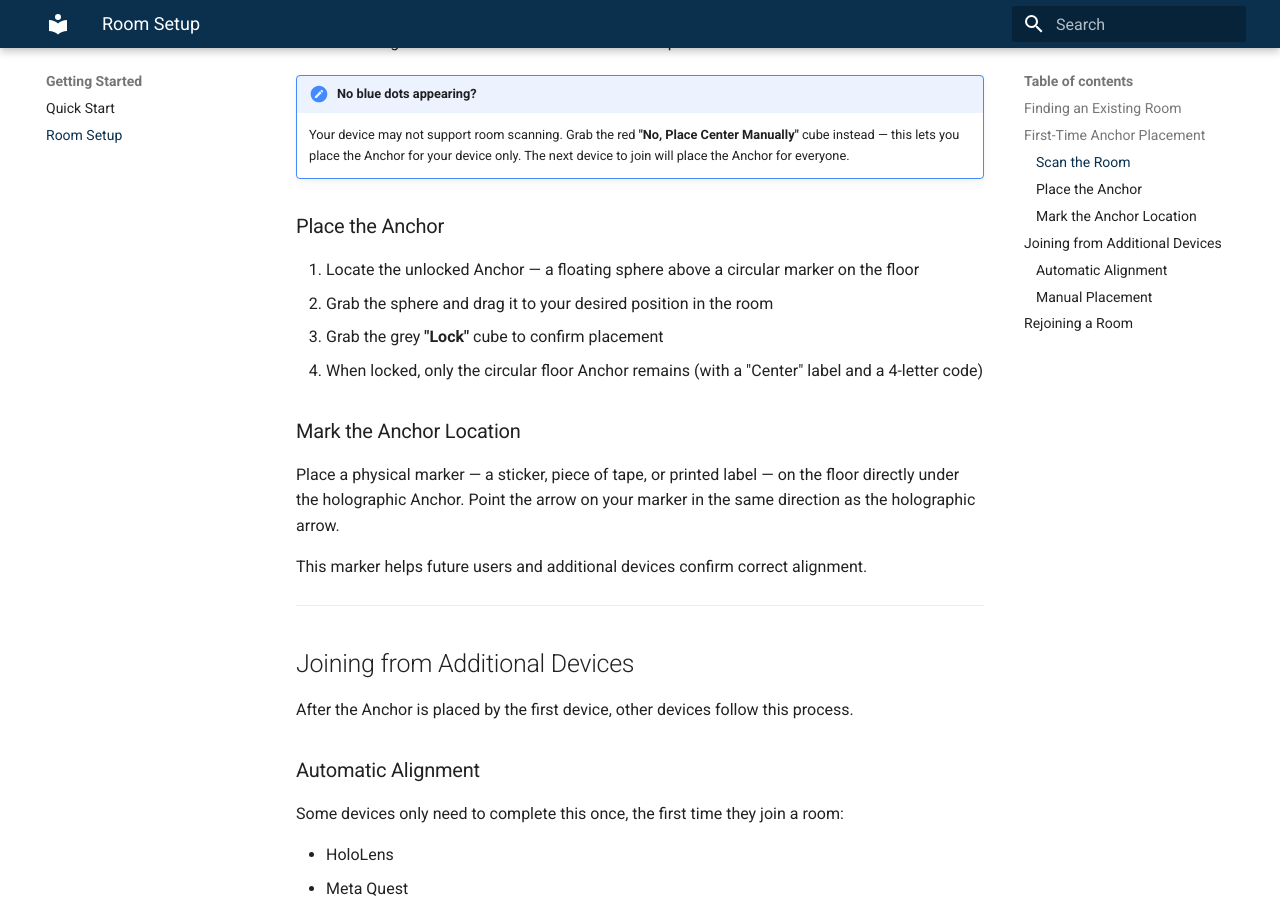
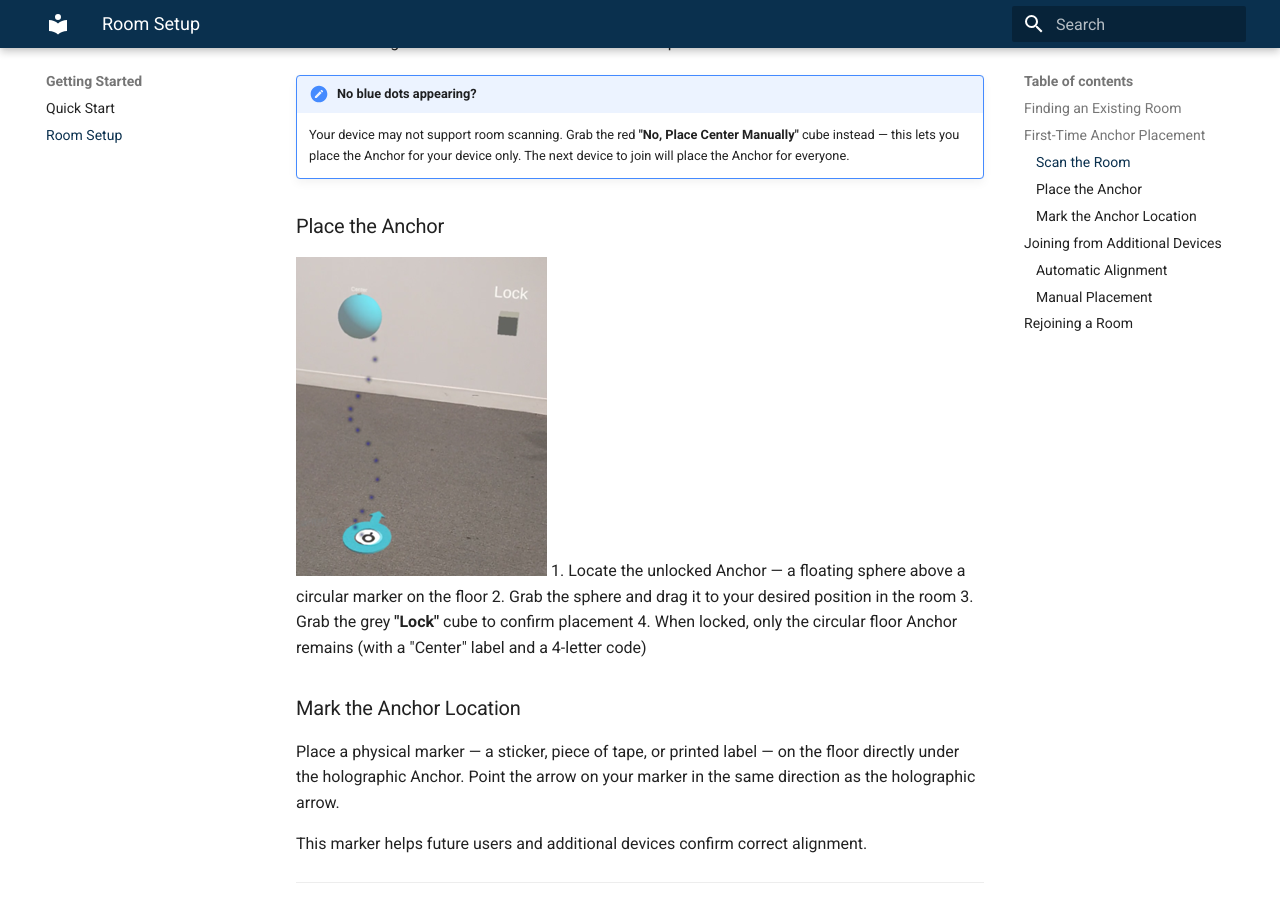
Before and after one commit to axf504/Docu_template, an MkDocs documentation site: the page built from docs/getting-started/room-setup.md, in a window 1280 px wide and 900 px high, scrolled down 957 px. Built offline with MkDocs 1.6.1 and Material for MkDocs 9.7.7, drawn with Linux system fonts in a browser that asks for light colours.

Commit message:
Add image for unlocked Anchor placement instructions

```diff
--- a/docs/getting-started/room-setup.md
+++ b/docs/getting-started/room-setup.md
@@ -33,6 +33,7 @@ The **first device** to join a new room is responsible for placing the Anchor fo
 
 ### Place the Anchor
 
+![Unlocked Anchor: cyan sphere 1m above circular marker on floor](../images/Unlocked_anchor_cyan.png)
 1. Locate the unlocked Anchor — a floating sphere above a circular marker on the floor
 2. Grab the sphere and drag it to your desired position in the room
 3. Grab the grey **"Lock"** cube to confirm placement
```
